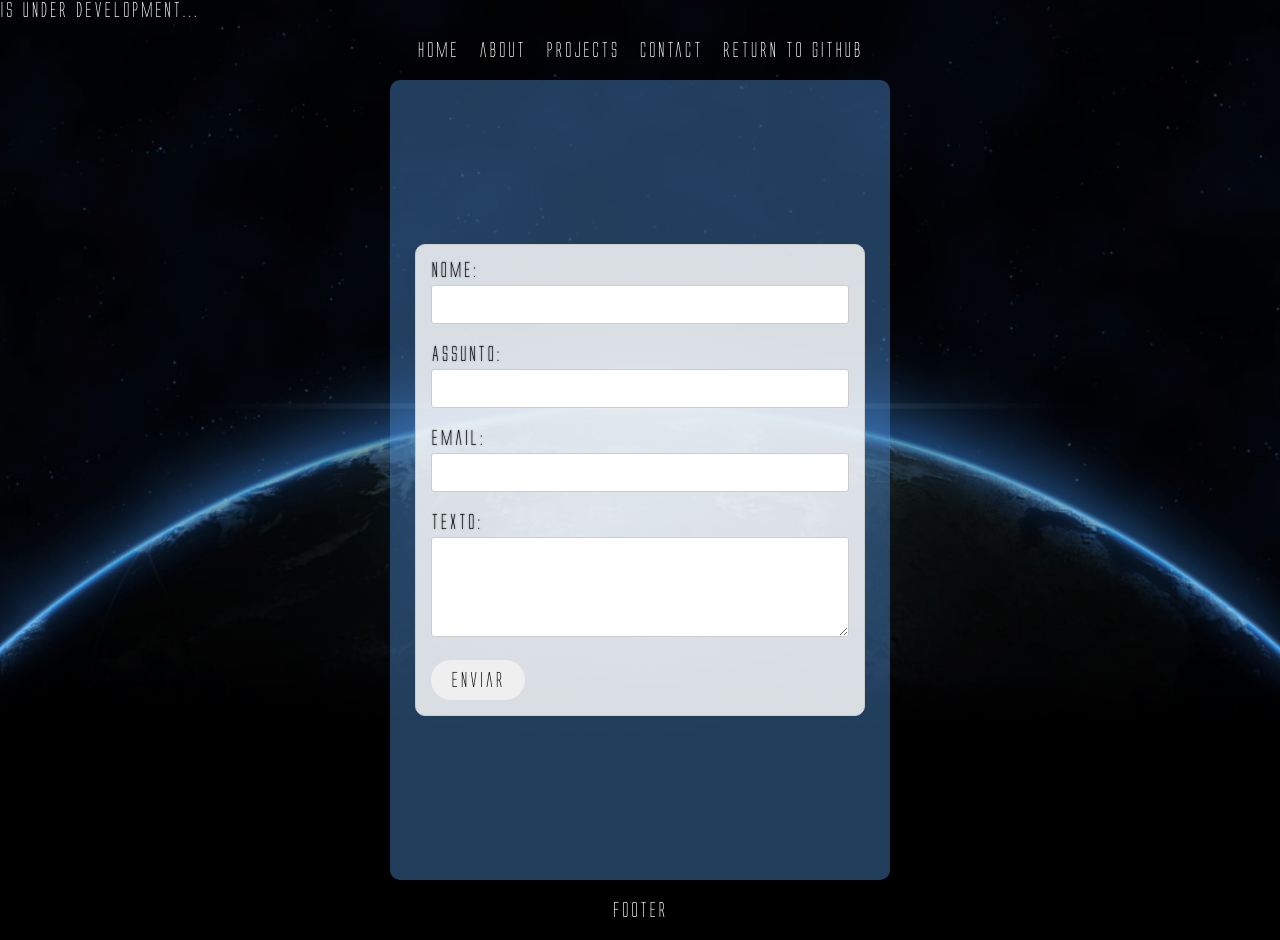
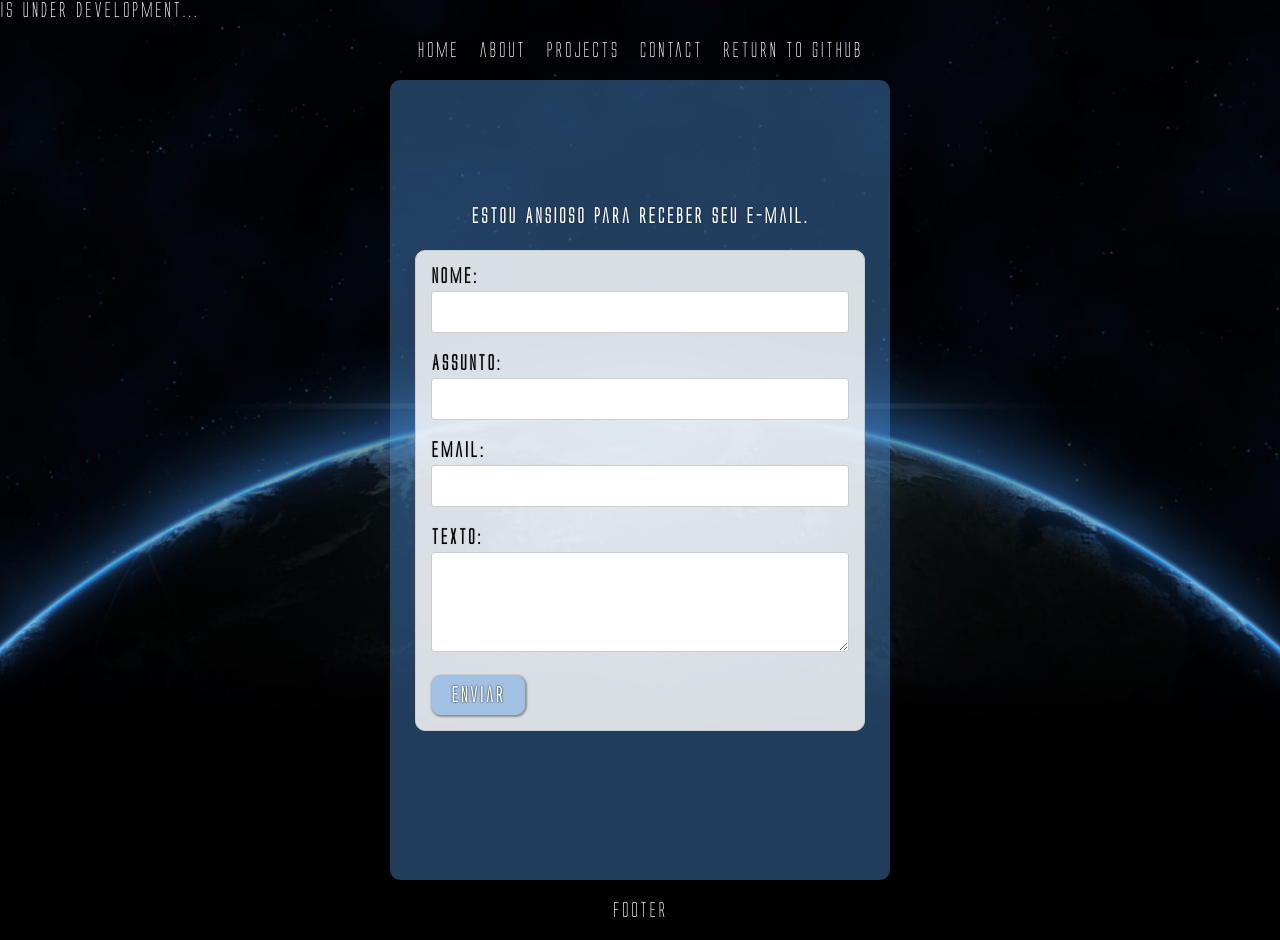
Before and after one commit to Robsonnsbr/my_template_react, a React (Vite) app: page /my_template_react/contact in a window 1280 px wide. Built offline with nearby package versions, Linux system fonts and the light colour scheme.

Commit message:
fix: layout

```diff
--- /dev/null
+++ b/src/components/commons/inputs/Button.module.css
@@ -0,0 +1,13 @@
+.btn {
+  color: #ffffff;
+  font-size: 20px;
+  font-weight: 600;
+  text-shadow: 0px 0px 2px #000;
+  background: #5194e069;
+  box-shadow: 1px 1px 2px 1px #00000057;
+  margin: 0;
+  padding: .5rem 1rem;
+  border-radius: .5rem;
+  cursor: pointer;
+
+}
--- /dev/null
+++ b/src/components/commons/inputs/Button.tsx
@@ -0,0 +1,19 @@
+import css from "./Button.module.css";
+import React, { ReactNode } from "react";
+
+type ButtonProps = {
+  type?: "button" | "reset" | "submit";
+  customFunction?: () => void;
+  value?: ReactNode;
+};
+
+export const Button = ({ type, customFunction, value }: ButtonProps) => {
+  return (
+    <button className={css.btn} type={type} onClick={customFunction}>
+      {value}
+    </button>
+  );
+};
+
+//TODO: o componente continua preso ao onClick! corrigir! deve ser mais genérico
+//onClick={customFunction}> => generic={customFunction}> how?
--- a/src/components/commons/inputs/Form.module.css
+++ b/src/components/commons/inputs/Form.module.css
@@ -1,11 +1,11 @@
 .container {
+    text-shadow: 0px 0px 1px #0000004e;
     display: contents;
     margin: 0;
     width: 100%;
     height: 100%;
     border: 1px solid #ccc;
     border-radius: .5rem;
-    background: #ffffffd3;
 }
 
 .container form>div {
@@ -13,6 +13,9 @@
 }
 
 .container label {
+    text-shadow: 0px 0px 1px #0000004e;
+    font-weight: 600;
+    font-size: 20px;
     color: #000;
     display: block;
     margin-bottom: 5px;
@@ -20,8 +23,9 @@
 
 .container input,
 .container textarea {
+    text-shadow: 0 0 0 #0000004e;
     font-family: "Inter", sans-serif;
-    font-size: 14px;
+    font-size: 16px;
     color: #000;
     width: 100%;
     padding: 10px;
@@ -35,9 +39,3 @@
     max-width: 418px;
     line-height: 1.5;
 }
-
-.container button {
-    padding: 10px 20px;
-    border-radius: 25px;
-    cursor: pointer;
-}
--- a/src/components/commons/inputs/Form.tsx
+++ b/src/components/commons/inputs/Form.tsx
@@ -1,12 +1,17 @@
 import { useState } from "react";
 import css from "./Form.module.css";
 import { enviarEmail } from "../../../api/sendEmail";
+import { Button } from "./Button";
 
 export const Form = () => {
   const [name, setName] = useState("");
   const [subject, setSubject] = useState("");
   const [email, setEmail] = useState("");
   const [message, setMessage] = useState("");
+
+  const handleButtonClick = () => {
+    enviarEmail({ name, subject, message, email });
+  };
 
   const handleSubmit = (event: React.FormEvent<HTMLFormElement>) => {
     event.preventDefault();
@@ -56,14 +61,11 @@ export const Form = () => {
           />
         </div>
         <div>
-          <button
+          <Button
             type="submit"
-            onClick={() => {
-              enviarEmail({ name, subject, message, email });
-            }}
-          >
-            Enviar
-          </button>
+            value="Enviar"
+            customFunction={handleButtonClick}
+          />
         </div>
       </form>
     </div>
--- a/src/components/exportRoutesComponents.tsx
+++ b/src/components/exportRoutesComponents.tsx
@@ -8,7 +8,8 @@ import { Search } from "./commons/user/Search";
 import { Error } from "./commons/user/Error";
 
 import { Form } from "./commons/inputs/Form";
+import { Button } from "./commons/inputs/Button";
 
-export const routesComponents = { Main, Navbar, Footer, Slider, Form };
+export const routesComponents = { Main, Navbar, Footer, Slider, Form, Button };
 
 export const routesComponentsUser = { User, Search, Error };
--- a/src/routes/about/About.module.css
+++ b/src/routes/about/About.module.css
@@ -29,7 +29,7 @@
 p {
   color: #000;
   font-family: "Inter", sans-serif, Arial, Helvetica, sans-serif !important;
-  text-shadow: 1px 1px 1px #0000004e;
+  text-shadow: 0px 0px 1px #0000004e;
 }
 
 .content h1 {
@@ -50,9 +50,6 @@ p {
   background-color: transparent;
 }
 
-.about button {
+.about a {
   margin-bottom: 1rem;
-  padding: 10px 20px;
-  border-radius: 25px;
-  cursor: pointer;
 }
--- a/src/routes/about/About.tsx
+++ b/src/routes/about/About.tsx
@@ -1,3 +1,6 @@
+import { routesComponents } from "../../components/exportRoutesComponents";
+const { Button } = routesComponents;
+
 import css from "./About.module.css";
 export const About = () => {
   return (
@@ -44,7 +47,7 @@ export const About = () => {
         type="application/pdf"
       >
         {" "}
-        <button>Download CV</button>
+        <Button value={"DOWNLOAD CV"} />
       </a>
     </div>
   );
--- a/src/routes/contact/Contact.module.css
+++ b/src/routes/contact/Contact.module.css
@@ -14,11 +14,11 @@
 .content {
     border-radius: .5rem;
     padding: 5px;
-    background: #ffffffd3;
     width: 90%;
     align-items: center;
     justify-content: center;
     overflow: hidden;
     margin: 1.2rem 0;
     border: 1px solid #ccc;
+    background: #ffffffd3;
 }
--- a/src/routes/contact/Contact.tsx
+++ b/src/routes/contact/Contact.tsx
@@ -4,6 +4,7 @@ const { Form } = routesComponents;
 export const Contact = () => {
   return (
     <div className={css.contact}>
+      <h1>Estou Ansioso para Receber Seu E-mail.</h1>
       <div className={css.content}>
         <Form />
       </div>
```
